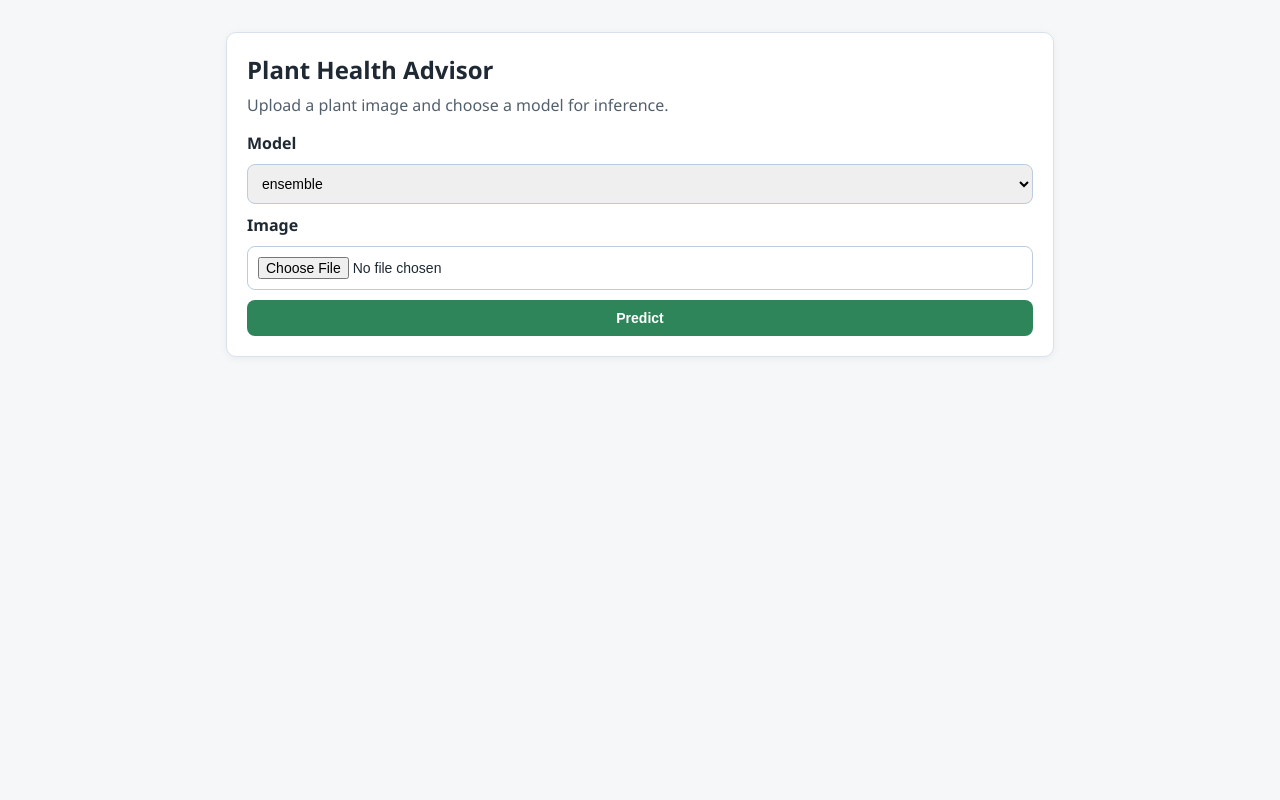
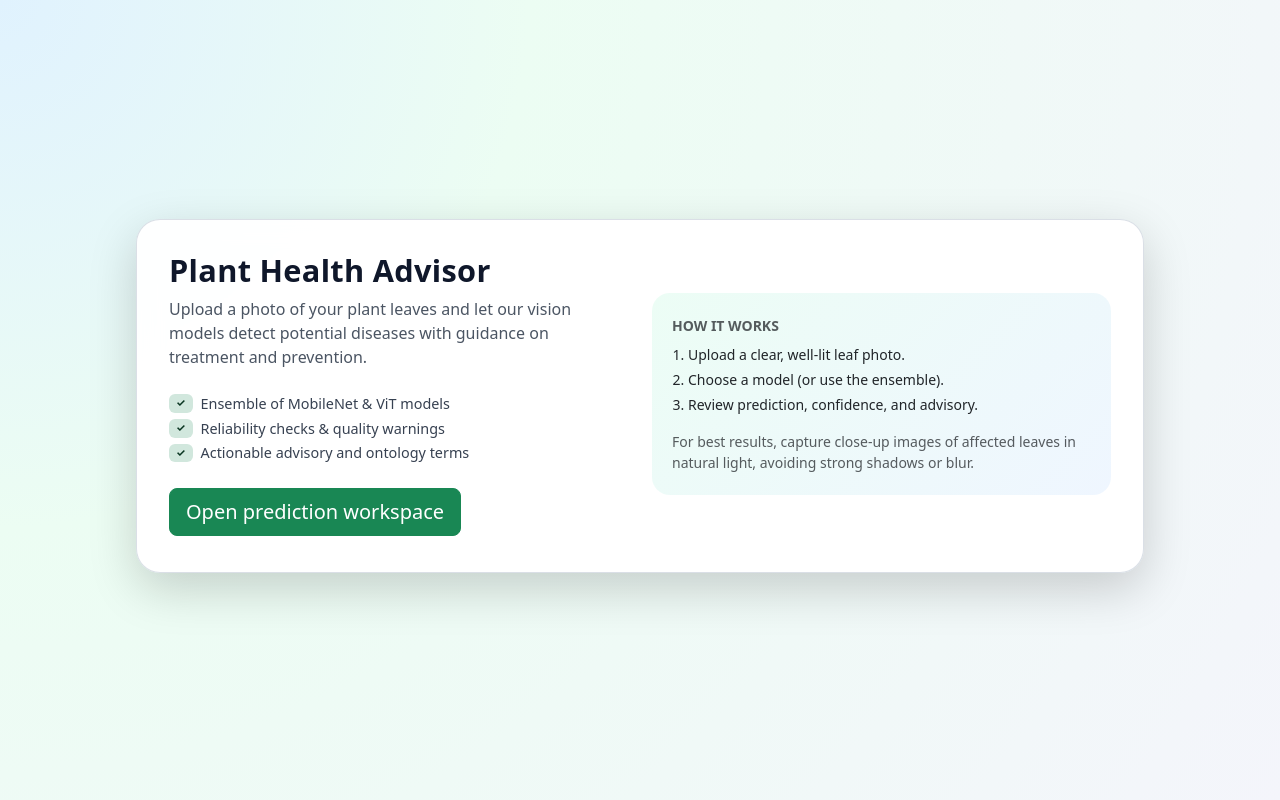
Before and after one commit to ManojPriyanjana/plant-health-advisor, a FastAPI app: template app/templates/index.html in a window 1280 px wide. Run offline with FastAPI, Linux system fonts and the light colour scheme; the template is opened without the code that fills it, so the values that code supplies are empty; parts of the project's set-up code (start-up, migrations or seed data) failed here and were passed over; some libraries are stand-ins or nearby versions.

Commit message:
Update UI

```diff
--- a/app/static/css/style.css
+++ b/app/static/css/style.css
@@ -1,82 +1,73 @@
-* {
-    box-sizing: border-box;
+.landing-body {
+    margin: 0;
+    min-height: 100vh;
+    font-family: system-ui, -apple-system, BlinkMacSystemFont, "Segoe UI", sans-serif;
+    background: radial-gradient(circle at top left, #e0f2fe 0, #ecfdf3 35%, #f4f5fb 100%);
+    color: #0f172a;
 }
 
-body {
-    margin: 0;
-    font-family: "Segoe UI", Tahoma, Geneva, Verdana, sans-serif;
-    background: #f5f7f9;
-    color: #1f2933;
+.landing-wrapper {
+    max-width: 1040px;
+    margin: 0 auto;
+    padding: 32px 16px 40px;
+    display: flex;
+    align-items: center;
+    min-height: 100vh;
 }
 
-.container {
-    max-width: 860px;
-    margin: 32px auto;
-    padding: 0 16px 24px;
+.landing-card {
+    width: 100%;
+    border-radius: 24px;
+    border: 1px solid rgba(148, 163, 184, 0.35);
+    background: rgba(255, 255, 255, 0.96);
+    backdrop-filter: blur(12px);
+    padding: 28px 24px;
 }
 
-.card {
-    background: #ffffff;
-    border: 1px solid #d9e2ec;
-    border-radius: 10px;
-    padding: 20px;
-    margin-bottom: 16px;
-    box-shadow: 0 2px 8px rgba(15, 23, 42, 0.05);
+@media (min-width: 768px) {
+    .landing-card {
+        padding: 32px 32px 36px;
+    }
 }
 
 h1 {
-    margin-top: 0;
-    margin-bottom: 8px;
-}
-
-h2,
-h3 {
-    margin-bottom: 8px;
+    font-size: clamp(1.8rem, 2.4vw, 2.3rem);
+    font-weight: 700;
+    letter-spacing: 0.01em;
 }
 
 .subtitle {
-    margin-top: 0;
-    color: #52606d;
+    color: #4b5563;
+    max-width: 32rem;
 }
 
-form {
-    display: grid;
-    gap: 10px;
+.landing-highlights li {
+    display: flex;
+    align-items: center;
+    font-size: 0.9rem;
+    color: #374151;
+    margin-bottom: 0.2rem;
 }
 
-label {
-    font-weight: 600;
+.landing-preview {
+    background: linear-gradient(135deg, #ecfdf5, #eff6ff);
+    border-radius: 18px;
 }
 
-input[type="file"],
-select,
-button {
-    width: 100%;
-    padding: 10px;
-    border-radius: 8px;
-    border: 1px solid #bcccdc;
-    font-size: 14px;
+.landing-preview .card-body {
+    padding: 18px 16px;
 }
 
-button {
-    background: #2f855a;
-    color: #ffffff;
-    border: none;
-    cursor: pointer;
-    font-weight: 600;
+@media (min-width: 768px) {
+    .landing-preview .card-body {
+        padding: 22px 20px;
+    }
 }
 
-button:hover {
-    background: #276749;
+.landing-preview ol {
+    padding-left: 1.1rem;
 }
 
-.error {
-    border-color: #f5c2c7;
-    background: #fff5f5;
-    color: #9b2c2c;
+.landing-preview li {
+    margin-bottom: 0.25rem;
 }
-
-ul {
-    margin: 8px 0 0;
-    padding-left: 20px;
-}
--- a/app/templates/index.html
+++ b/app/templates/index.html
@@ -4,87 +4,45 @@
     <meta charset="UTF-8">
     <meta name="viewport" content="width=device-width, initial-scale=1.0">
     <title>Plant Health Advisor</title>
+    <link href="https://cdn.jsdelivr.net/npm/bootstrap@5.3.3/dist/css/bootstrap.min.css" rel="stylesheet">
     <link rel="stylesheet" href="{{ url_for('static', path='css/style.css') }}">
 </head>
-<body>
-    <main class="container">
-        <section class="card">
-            <h1>Plant Health Advisor</h1>
-            <p class="subtitle">Upload a plant image and choose a model for inference.</p>
-
-            <form action="/ui/predict" method="post" enctype="multipart/form-data">
-                <label for="model">Model</label>
-                <select id="model" name="model">
-                    <option value="ensemble" {% if selected_model == "ensemble" %}selected{% endif %}>ensemble</option>
-                    <option value="mobilenet" {% if selected_model == "mobilenet" %}selected{% endif %}>mobilenet</option>
-                    <option value="vit" {% if selected_model == "vit" %}selected{% endif %}>vit</option>
-                </select>
-
-                <label for="file">Image</label>
-                <input id="file" name="file" type="file" accept="image/*" required>
-
-                <button type="submit">Predict</button>
-            </form>
+<body class="landing-body">
+    <main class="landing-wrapper">
+        <section class="landing-card shadow-lg">
+            <div class="row g-4 align-items-center">
+                <div class="col-12 col-md-6">
+                    <h1 class="mb-2">Plant Health Advisor</h1>
+                    <p class="subtitle mb-4">
+                        Upload a photo of your plant leaves and let our vision models detect potential diseases with guidance on treatment and prevention.
+                    </p>
+                    <ul class="landing-highlights list-unstyled mb-4">
+                        <li><span class="badge bg-success-subtle text-success-emphasis me-2">✓</span> Ensemble of MobileNet &amp; ViT models</li>
+                        <li><span class="badge bg-success-subtle text-success-emphasis me-2">✓</span> Reliability checks &amp; quality warnings</li>
+                        <li><span class="badge bg-success-subtle text-success-emphasis me-2">✓</span> Actionable advisory and ontology terms</li>
+                    </ul>
+                    <a href="/ui" class="btn btn-success btn-lg">
+                        Open prediction workspace
+                    </a>
+                </div>
+                <div class="col-12 col-md-6">
+                    <div class="landing-preview card border-0">
+                        <div class="card-body">
+                            <div class="small text-uppercase text-muted fw-semibold mb-2">How it works</div>
+                            <ol class="small mb-3 ps-3">
+                                <li>Upload a clear, well‑lit leaf photo.</li>
+                                <li>Choose a model (or use the ensemble).</li>
+                                <li>Review prediction, confidence, and advisory.</li>
+                            </ol>
+                            <p class="small text-muted mb-0">
+                                For best results, capture close‑up images of affected leaves in natural light, avoiding strong shadows or blur.
+                            </p>
+                        </div>
+                    </div>
+                </div>
+            </div>
         </section>
-
-        {% if error %}
-        <section class="card error">
-            <h2>Unable to predict</h2>
-            <p>{{ error }}</p>
-        </section>
-        {% endif %}
-
-        {% if result %}
-        <section class="card">
-            <h2>Prediction Result</h2>
-            <p><strong>Model:</strong> {{ result.model }}</p>
-            <p><strong>Predicted label:</strong> {{ result.predicted_label }}</p>
-            <p><strong>Confidence:</strong> {{ result.confidence }}</p>
-
-            {% if result.top_k %}
-            <h3>Top Predictions</h3>
-            <ul>
-                {% for item in result.top_k %}
-                <li>{{ item.label }} ({{ item.confidence }})</li>
-                {% endfor %}
-            </ul>
-            {% endif %}
-        </section>
-
-        {% if result.advisory %}
-        <section class="card">
-            <h2>Advisory</h2>
-            <p><strong>Summary:</strong> {{ result.advisory.summary }}</p>
-
-            {% if result.advisory.recommended_treatments %}
-            <h3>Treatments</h3>
-            <ul>
-                {% for item in result.advisory.recommended_treatments %}
-                <li>{{ item }}</li>
-                {% endfor %}
-            </ul>
-            {% endif %}
-
-            {% if result.advisory.prevention_tips %}
-            <h3>Prevention</h3>
-            <ul>
-                {% for item in result.advisory.prevention_tips %}
-                <li>{{ item }}</li>
-                {% endfor %}
-            </ul>
-            {% endif %}
-
-            {% if result.advisory.ontology_terms %}
-            <h3>Ontology Terms</h3>
-            <ul>
-                {% for term in result.advisory.ontology_terms %}
-                <li>{{ term.label }} ({{ term.source }}: {{ term.id }})</li>
-                {% endfor %}
-            </ul>
-            {% endif %}
-        </section>
-        {% endif %}
-        {% endif %}
     </main>
+    <script src="https://cdn.jsdelivr.net/npm/bootstrap@5.3.3/dist/js/bootstrap.bundle.min.js"></script>
 </body>
 </html>
```
Also changed, not shown: app/static/css/ui.css (+68 -16 lines).
